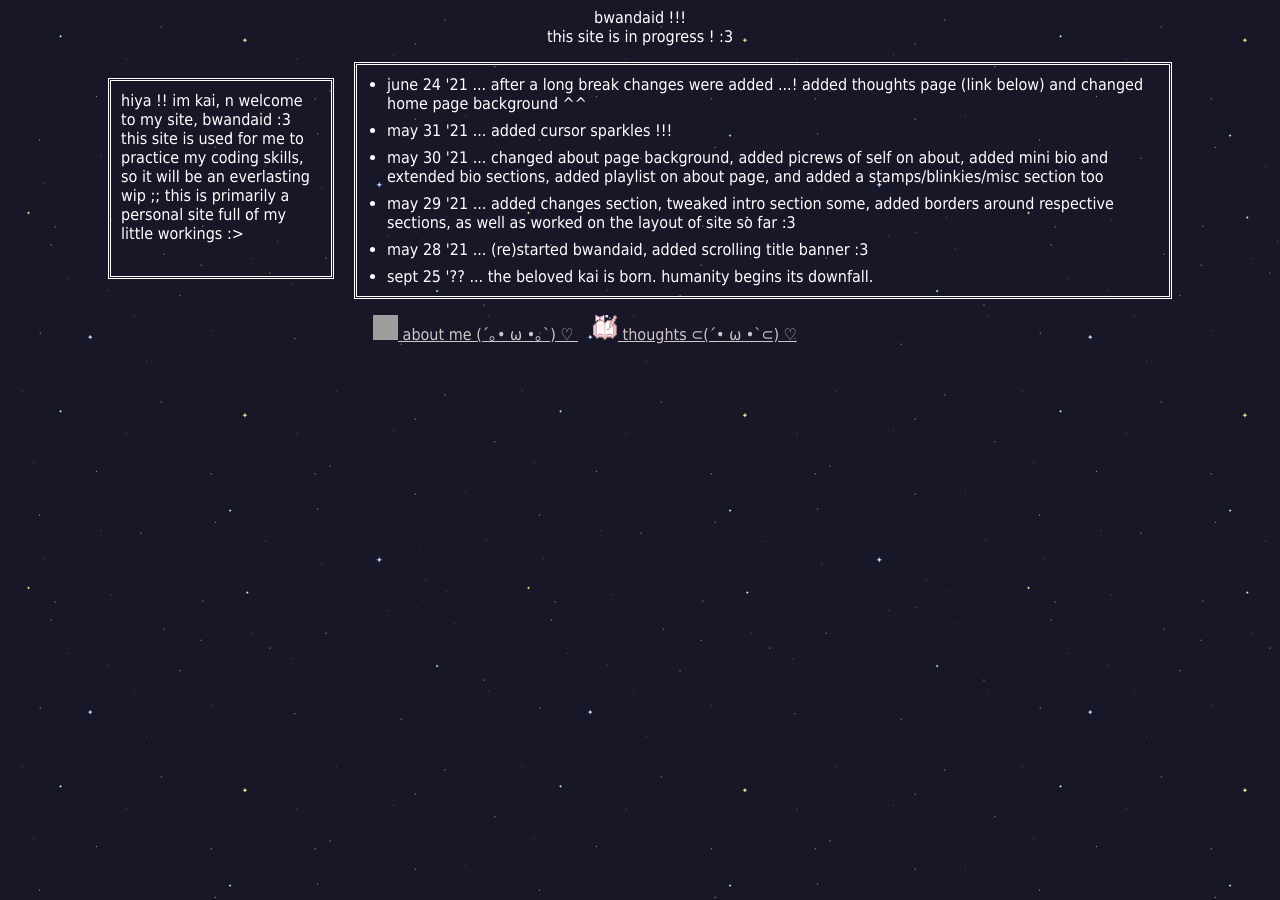
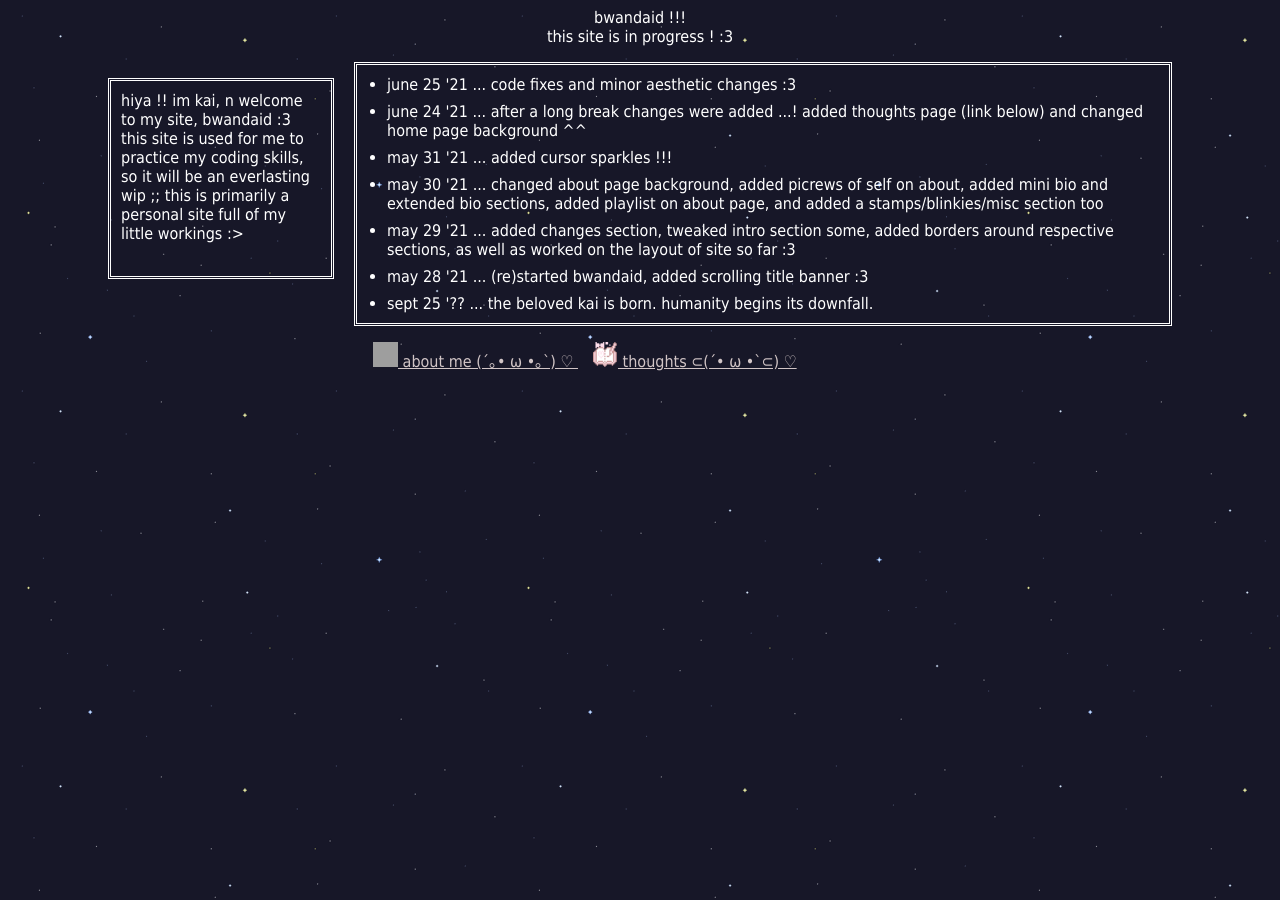
Before and after one commit to the-meliorist/the-meliorist.github.io, a Jekyll site: the page index.html, which Jekyll copies as it is, in a window 1280 px wide. Built offline with Jekyll 4.4.1, drawn with Linux system fonts in a browser that asks for light colours; grey boxes are pictures that could not be loaded.

Commit message:
Update index.html

```diff
--- a/index.html
+++ b/index.html
@@ -212,6 +212,7 @@ function newColour() {
    <p class="siteintro"> hiya !! im kai, n welcome to my site, bwandaid :3 this site is used for me to practice my coding skills, so it will be an everlasting wip ;; this is primarily a personal site full of my little workings :> </p>
 
     <div id="changes"> <ul class="changes">
+	    <li> june 25 '21 ... code fixes and minor aesthetic changes :3
 	     <li> june 24 '21 ... after a long break changes were added ...! added thoughts page (link below) and changed home page background ^^
 	     <li> may 31 '21 ... added cursor sparkles !!!
        <li> may 30 '21 ... changed about page background, added picrews of self on about, added mini bio and extended bio sections, added playlist on about page, and added a stamps/blinkies/misc section too
```
